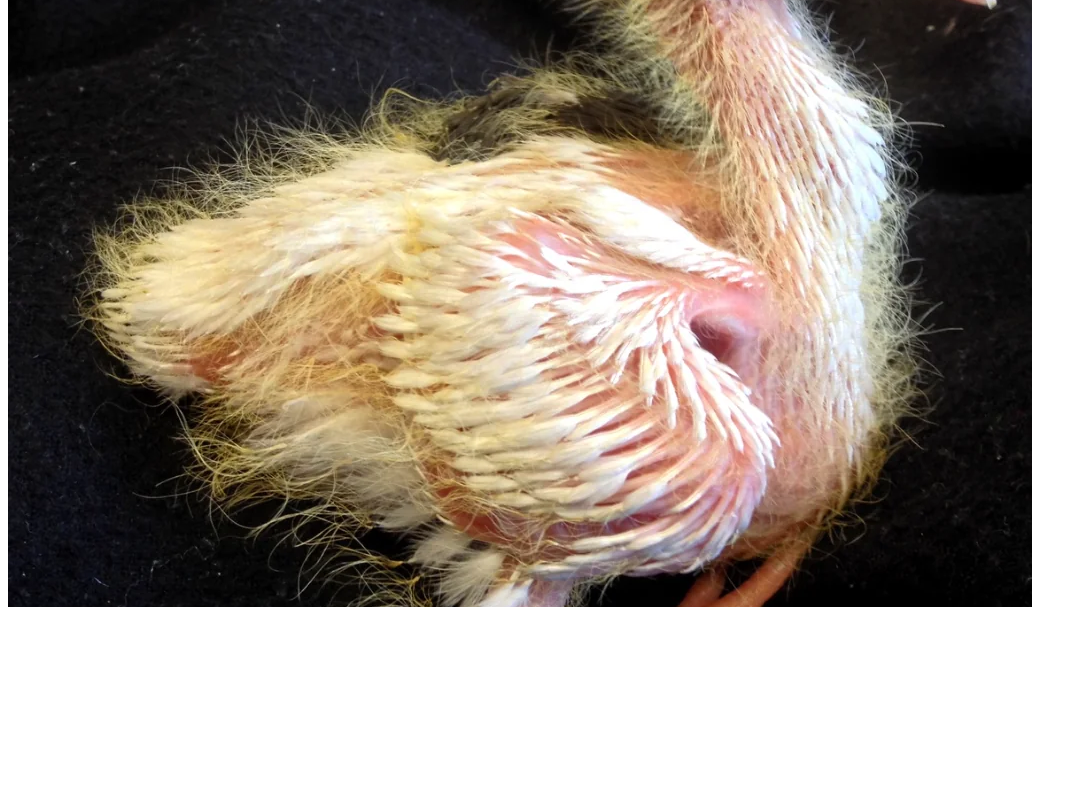
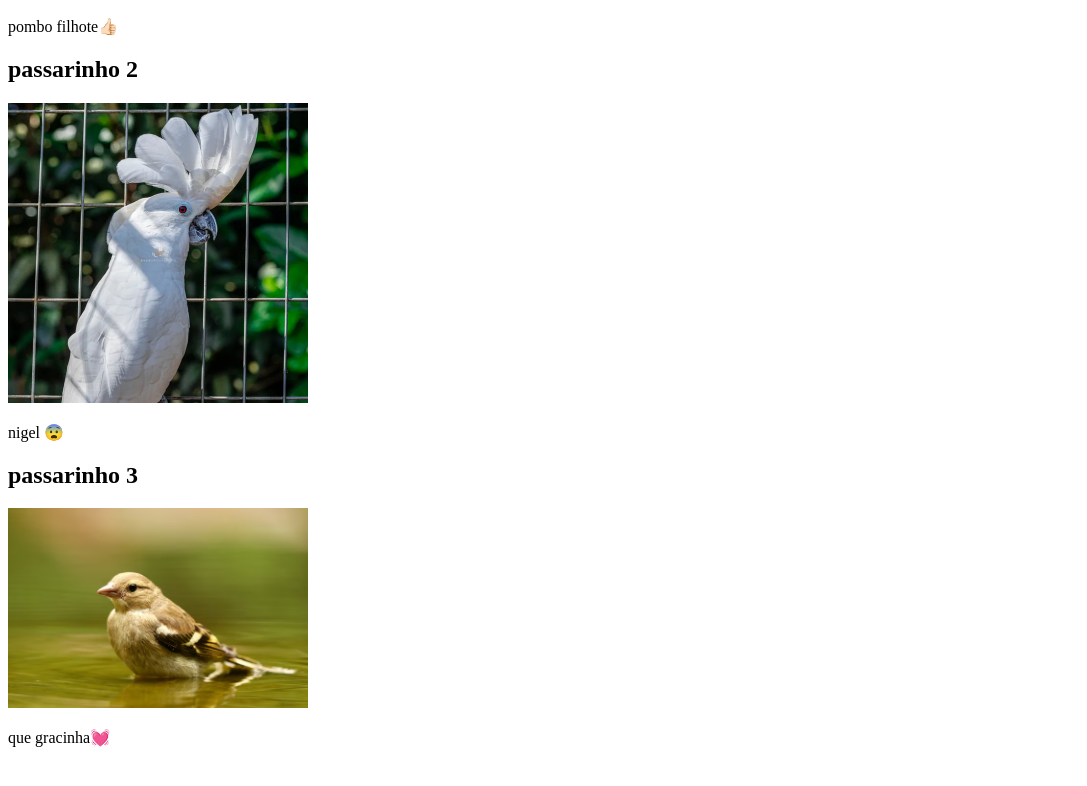
Before and after one commit to llaurasr/testegit, a plain HTML site: page index.html in a window 1280 px wide. Shown: the part 410-1196 px from the top of the page, without its empty margins (0-1087 px from the left). After the commit the page ends 1173 px from the top, so only its background shows below. Drawn offline with Linux system fonts and the light colour scheme.

Commit message:
index.html

```diff
--- a/index.html
+++ b/index.html
@@ -9,15 +9,15 @@
     <h1> Tipos de passarinho </h1>
 
     <h2>passarinho 1</h2>
-    <img src="pombofilhote.webp" alt="">
+    <img src="pombofilhote.webp" width="300">
     <p>pombo filhote👍🏻</p>
 
     <h2>passarinho 2</h2>
-    <img src="nigel.webp" alt="">
+    <img src="nigel.webp" width="300">
     <p>nigel 😨</p>
 
     <h2>passarinho 3</h2>
-    <img src="passarin.avif" alt="">
+    <img src="passarin.avif" width="300">
     <p>que gracinha💓</p>
 
 
```
